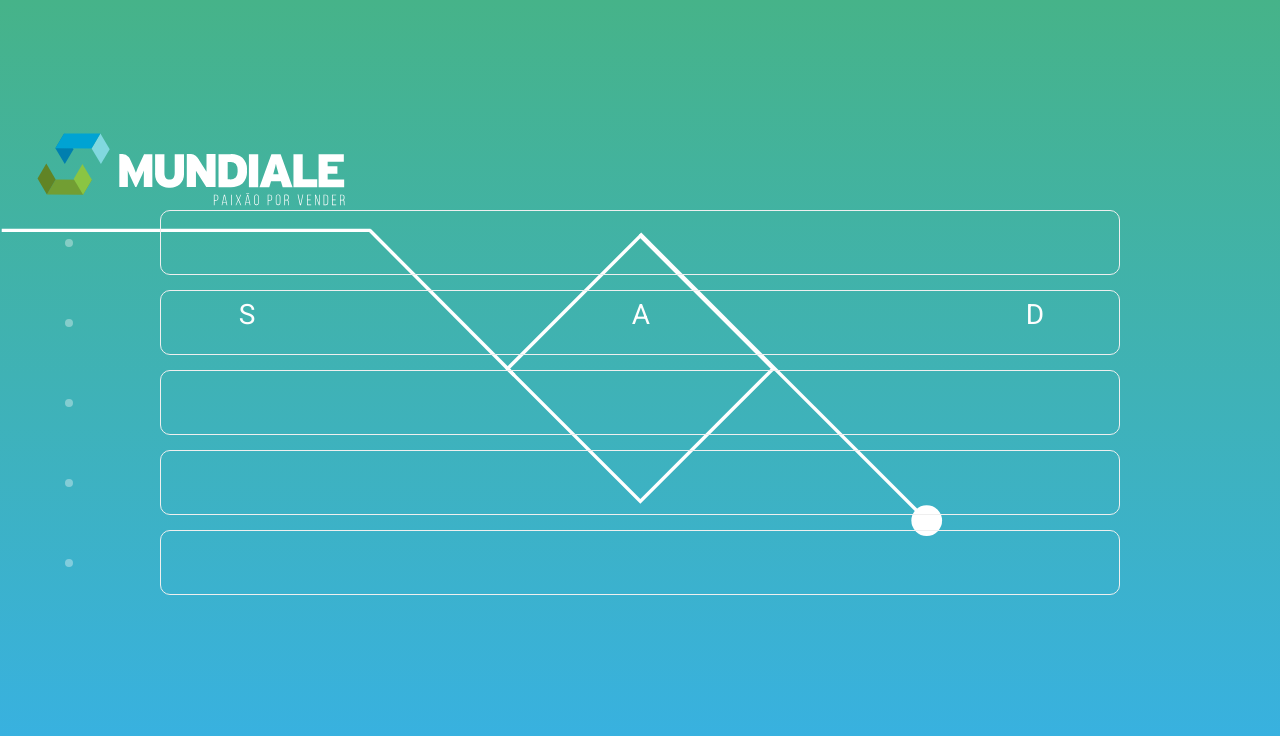
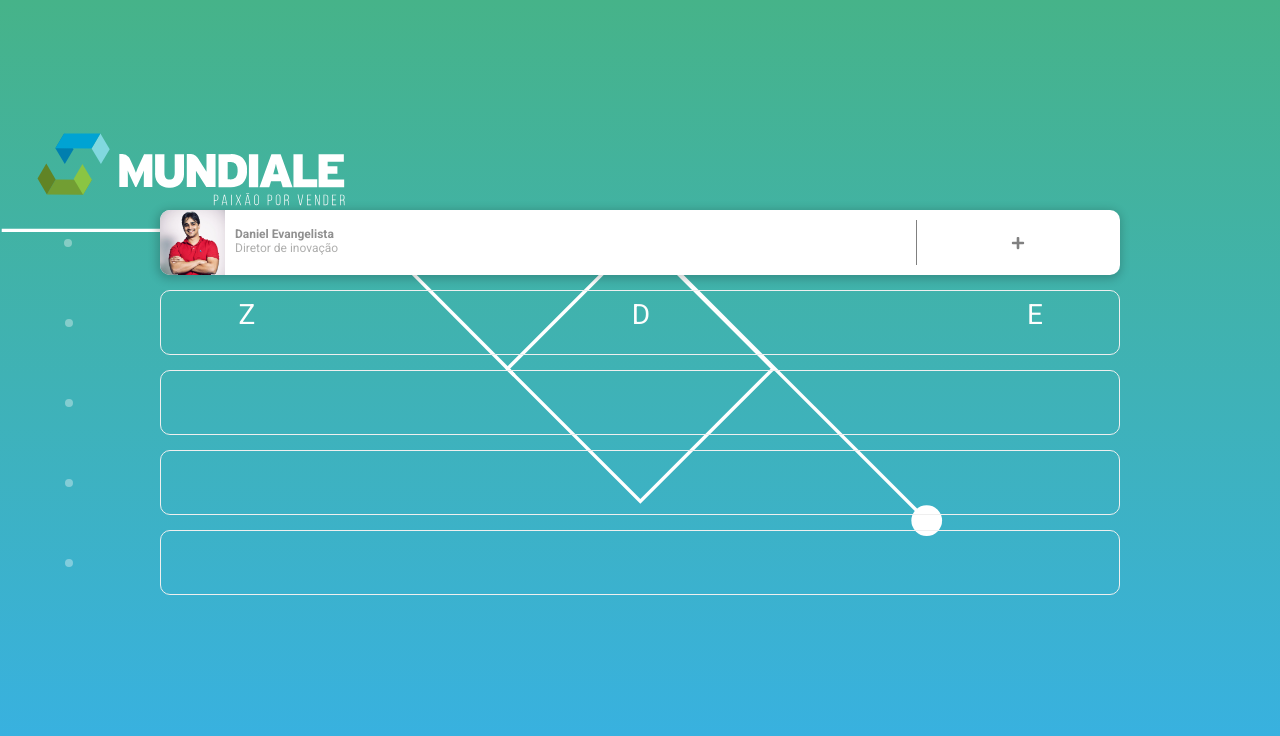
Before and after one commit to romulo94/MyFace, a React (Create React App) app: page / in a window 1280 px wide. Shown: the top 736 px of the page. Built offline with nearby package versions, Linux system fonts and the light colour scheme; the HTML template or start-up script is replaced by a standard one.

Commit message:
refactoring

```diff
--- a/src/assets/images/linegroup.js
+++ b/src/assets/images/linegroup.js
@@ -3,7 +3,7 @@ import React from 'react';
 const linegroup = () => (
   <svg
     xmlns="http://www.w3.org/2000/svg"
-    width="334"
+    width="90%"
     height="5.5"
     viewBox="0 0 334 5.5"
   >
--- a/src/components/Qrcode/styles.js
+++ b/src/components/Qrcode/styles.js
@@ -5,6 +5,10 @@ export const Container = styled.div`
   width: 100%;
   display: flex;
   justify-content: center;
+
+  @media (max-width: 380px) {
+    max-height: 180px;
+  }
 `;
 
 export const Content = styled.div`
@@ -23,4 +27,14 @@ export const Content = styled.div`
     width: 200px;
     height: 200px;
   }
+
+  @media (max-width: 380px) {
+    width: 200px;
+    height: 200px;
+
+    img {
+      width: 180px;
+      height: 180px;
+    }
+  }
 `;
--- a/src/pages/Main/index.js
+++ b/src/pages/Main/index.js
@@ -1,8 +1,85 @@
-import React from 'react';
-import Slider from '~/components/Slider';
-
-// import { Container } from './styles';
+import React, { useMemo, useRef } from 'react';
+import ReactSlider from 'react-slick';
+import { Container, ContainerLetter, ContainerSlider } from './styles';
+import Logo from '~/assets/images/logo';
+import { useWidth } from '~/hooks';
+import 'slick-carousel/slick/slick.css';
+import 'slick-carousel/slick/slick-theme.css';
+import Card from '~/components/Card';
+import data from '~/server/data';
 
 export default function Main() {
-  return <Slider />;
+  const sliderRef = useRef(null);
+  const [width] = useWidth();
+
+  const settings = {
+    dots: false,
+    infinite: true,
+    speed: 400,
+    slidesToShow: 3,
+    slidesToScroll: 1,
+    rtl: false,
+    centerMode: true,
+    focusOnSelect: true,
+    beforeChange: (current, next) => {
+      sliderRef.current.slickGoTo(next);
+    },
+  };
+
+  const settings2 = {
+    draggable: false,
+    dots: false,
+    infinite: true,
+    speed: 400,
+    slidesToShow: 1,
+    slidesToScroll: 1,
+    rtl: false,
+    focusOnSelect: true,
+  };
+
+  const marginAlign = useMemo(() => width / 4.3, [width]);
+
+  return (
+    <Container marginAlign={marginAlign}>
+      <div className="svg-test">
+        <Logo />
+      </div>
+      <ContainerSlider className="letters-slide">
+        <ReactSlider {...settings}>
+          <ContainerLetter>
+            <h1>D</h1>
+          </ContainerLetter>
+          <ContainerLetter>
+            <h1>E</h1>
+          </ContainerLetter>
+          <ContainerLetter>
+            <h1>R</h1>
+          </ContainerLetter>
+          <ContainerLetter>
+            <h1>S</h1>
+          </ContainerLetter>
+          <ContainerLetter>
+            <h1>Z</h1>
+          </ContainerLetter>
+        </ReactSlider>
+        <ReactSlider ref={sliderRef} {...settings2} style={{ top: 200 }}>
+          <ContainerLetter>
+            <Card contacts={data.D} />
+          </ContainerLetter>
+          <ContainerLetter>
+            <Card contacts={data.E} />
+          </ContainerLetter>
+          <ContainerLetter>
+            <Card contacts={data.R} />
+          </ContainerLetter>
+          <ContainerLetter>
+            <Card contacts={data.S} />
+          </ContainerLetter>
+          <ContainerLetter>
+            <Card contacts={data.A} />
+          </ContainerLetter>
+        </ReactSlider>
+      </ContainerSlider>
+    </Container>
+  );
 }
--- a/src/pages/Main/styles.js
+++ b/src/pages/Main/styles.js
@@ -1,3 +1,19 @@
 import styled from 'styled-components';
 
-export const Container = styled.div``;
+export const Container = styled.div`
+  text-align: center;
+  .letters-slide {
+    z-index: 1000;
+  }
+  .slick-slider {
+    top: ${({ marginAlign }) => `${marginAlign}px`};
+    z-index: 1000;
+    position: fixed;
+    width: 100%;
+    height: 100%;
+  }
+`;
+
+export const ContainerSlider = styled.div``;
+
+export const ContainerLetter = styled.div``;
--- a/src/routes.js
+++ b/src/routes.js
@@ -1,5 +1,6 @@
 import React from 'react';
 import { Switch, Route } from 'react-router-dom';
+
 import Main from './pages/Main';
 import Show from './pages/Show';
 
--- a/src/server/data.js
+++ b/src/server/data.js
@@ -3,7 +3,6 @@ import Daniel from '~/assets/images/daniel.jpg';
 import Romulo from '~/assets/images/romulo.jpg';
 
 const data = {
-  A: [{}, {}, {}, {}, {}],
   D: [
     {
       id: '2341',
@@ -36,6 +35,7 @@ const data = {
     {},
   ],
   S: [{}, {}, {}, {}, {}],
+  Z: [{}, {}, {}, {}, {}],
 };
 
 export default data;
```
Also changed, not shown: src/assets/images/logo.js (renamed from src/components/Slider/svg.js).
